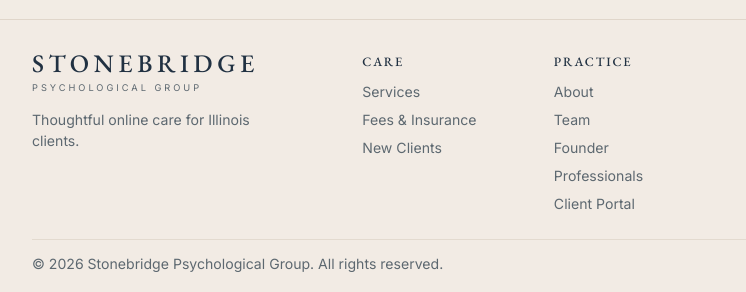
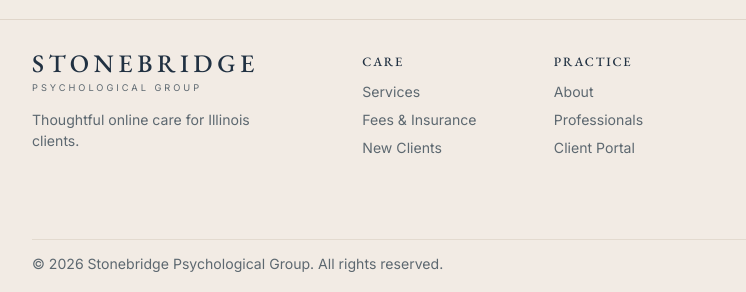
Before and after one commit to s1bryant019-cell/stonebridge-website, a website: page contact.html in a window 1280 px wide. Shown: the part 1434-1726 px from the top of the page, 0-746 px from the left. Drawn offline with nearby package versions, Linux system fonts and the light colour scheme.

Commit message:
Add files via upload

```diff
--- a/contact.html
+++ b/contact.html
@@ -755,7 +755,6 @@
         <nav class="menu" aria-label="Primary navigation">
   <a href="index.html">Home</a>
   <a href="about.html">About</a>
-  <a href="team.html">Team</a>
   <div class="nav-dropdown services-nav-dropdown">
     <div class="services-nav-main">
       <a href="services.html">Services</a>
@@ -929,8 +928,6 @@
         <div class="footer-title">Practice</div>
         <div class="footer-links">
           <a href="about.html">About</a>
-          <a href="team.html">Team</a>
-          <a href="team-founder.html">Founder</a>
           <a href="for-clinicians.html">Professionals</a>
           <a href="portal.html">Client Portal</a>
         </div>
```
